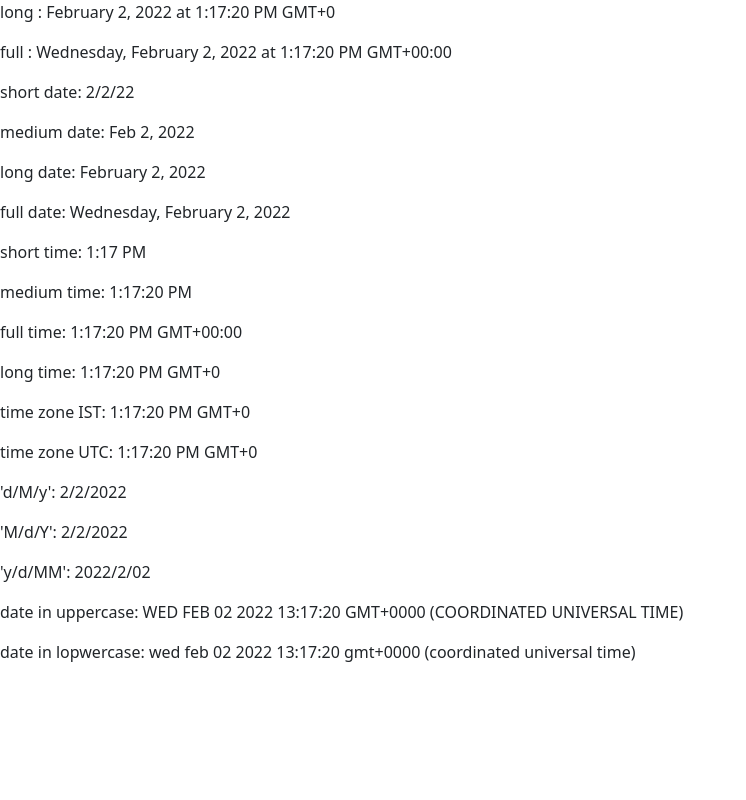
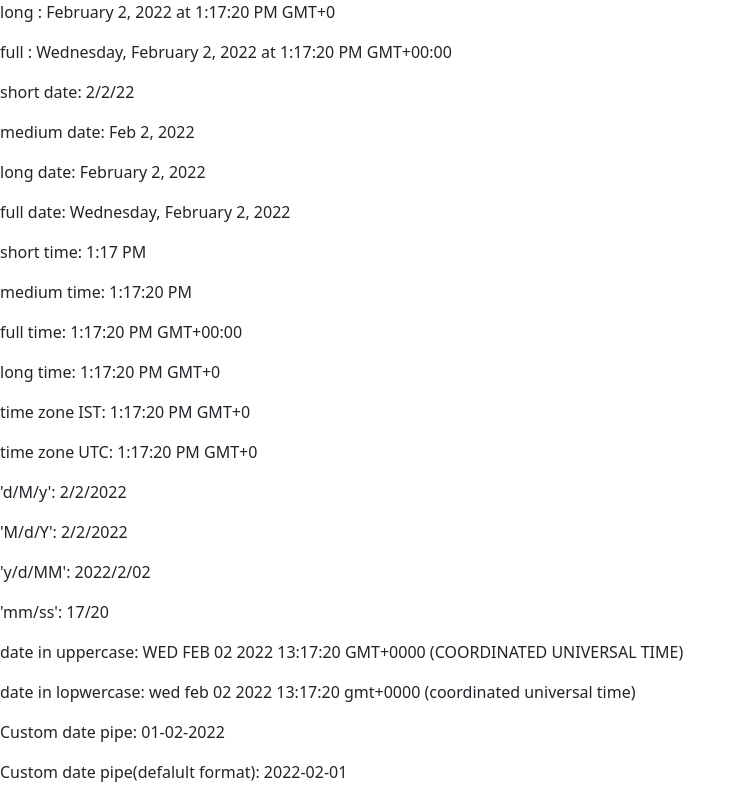
Before and after one commit to kunjal-tagline/ng-learning, an Angular app: page / in a window 1280 px wide. Shown: the part 248-1048 px from the top of the page, without its empty margins (0-746 px from the left). Before the commit the page ends 928 px from the top, so only its background shows below. Built offline with nearby package versions, Linux system fonts and the light colour scheme.

Commit message:
custompipe for date

```diff
--- a/src/app/app.module.ts
+++ b/src/app/app.module.ts
@@ -4,11 +4,13 @@ import { BrowserModule } from '@angular/platform-browser';
 import { AppRoutingModule } from './app-routing.module';
 import { AppComponent } from './app.component';
 import { DatepipeComponent } from './datepipe/datepipe.component';
+import { CustomdatePipe } from './customdate.pipe';
 
 @NgModule({
   declarations: [
     AppComponent,
-    DatepipeComponent
+    DatepipeComponent,
+    CustomdatePipe
   ],
   imports: [
     BrowserModule,
--- /dev/null
+++ b/src/app/customdate.pipe.ts
@@ -0,0 +1,14 @@
+import { Pipe, PipeTransform } from '@angular/core';
+import { DatePipe } from '@angular/common';
+@Pipe({
+  name: 'customdate'
+})
+export class CustomdatePipe implements PipeTransform {
+
+  transform(date: Date | String,day:number, format:string='yyyy-MM-dd'): any{
+    date = new Date();
+    date.setDate(date.getDate()-day);
+    return new DatePipe('en-US').transform(date, format);
+  }
+
+}
--- a/src/app/datepipe/datepipe.component.html
+++ b/src/app/datepipe/datepipe.component.html
@@ -18,5 +18,8 @@
 <p>'d/M/y': {{today | date: 'd/M/y'}}</p>
 <p>'M/d/Y': {{today | date: 'M/d/Y'}}</p>
 <p>'y/d/MM': {{today | date: 'y/d/MM'}}</p>
+<p>'mm/ss': {{today | date: 'mm/ss'}}</p>
 <p>date in uppercase: {{today.toString()| uppercase}}</p>
 <p>date in lopwercase: {{today.toString()| lowercase}}</p>
+<p>Custom date pipe:  {{today |customdate: 1: 'dd-MM-yyyy' }}</p>
+<p>Custom date pipe(defalult format):  {{today |customdate: 1 }}</p>
```
Also changed, not shown: 1 other file (tests, documents, lock files or other folders).
